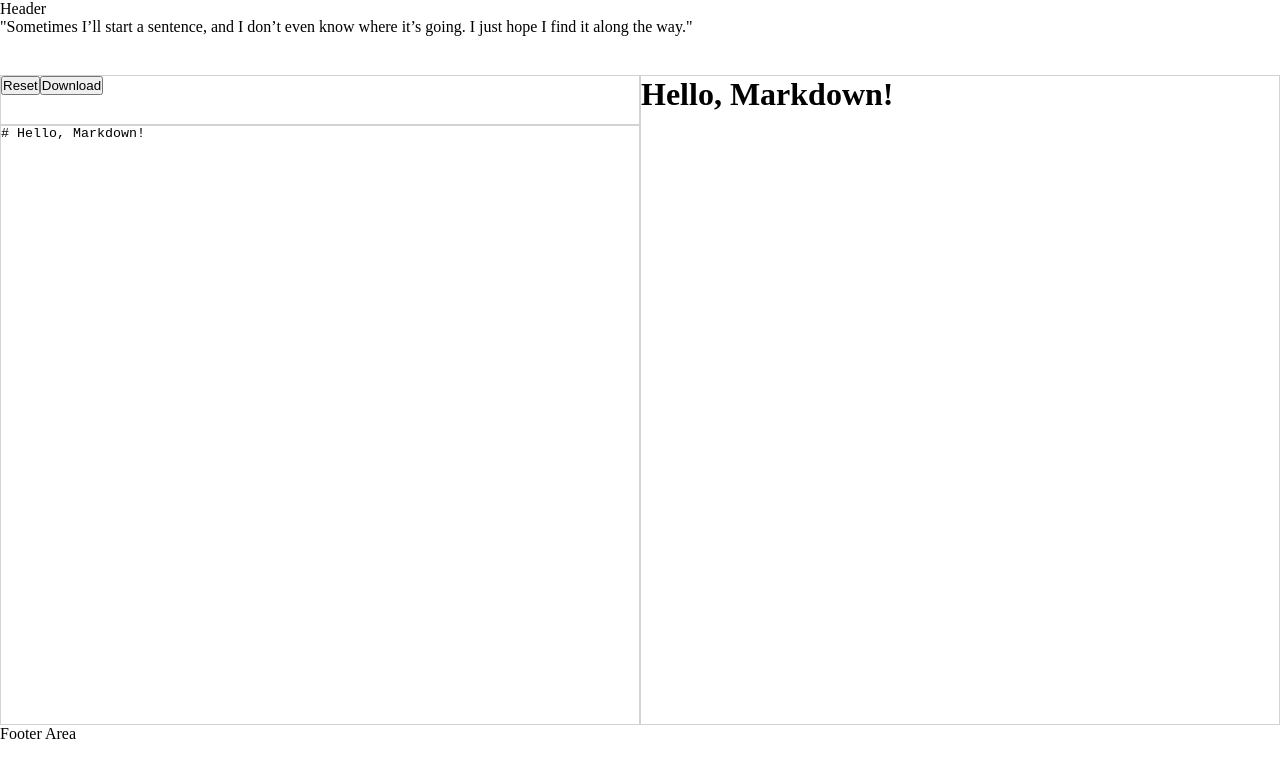
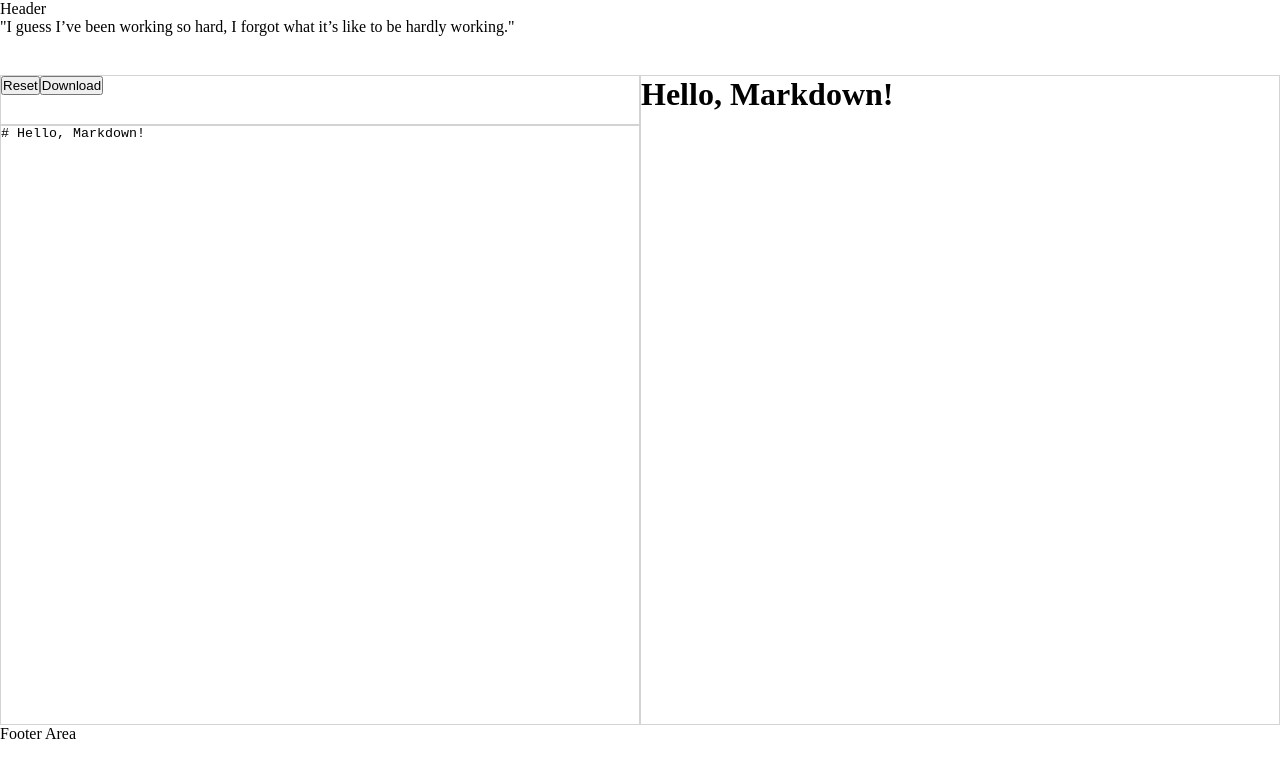
Before and after one commit to justinjunodev/MifflinMarkdown, a React (Create React App) app: page / in a window 1280 px wide. Shown: the top 778 px of the page. Built offline with nearby package versions, Linux system fonts and the light colour scheme.

Commit message:
set interval to display new quotes

```diff
--- a/src/components/Header.js
+++ b/src/components/Header.js
@@ -1,12 +1,25 @@
-import React from "react"
+import React, { useState, useEffect } from "react"
 import quotes from "../data/quotes"
 
 const Header = () => {
+  function getRandomQuote() {
+    return quotes[Math.floor(Math.random() * quotes.length)]
+  }
+
+  const [quote, setQuote] = useState(getRandomQuote(quotes))
+
+  useEffect(() => {
+    const interval = setInterval(() => setQuote(getRandomQuote(quotes)), 15000)
+    return () => {
+      clearInterval(interval)
+    }
+  }, [])
+
   return (
     <header>
       <div>Header</div>
       <aside>
-        <blockquote>&quot;{quotes[0]}&quot;</blockquote>
+        <blockquote>&quot;{quote}&quot;</blockquote>
       </aside>
     </header>
   )
```
